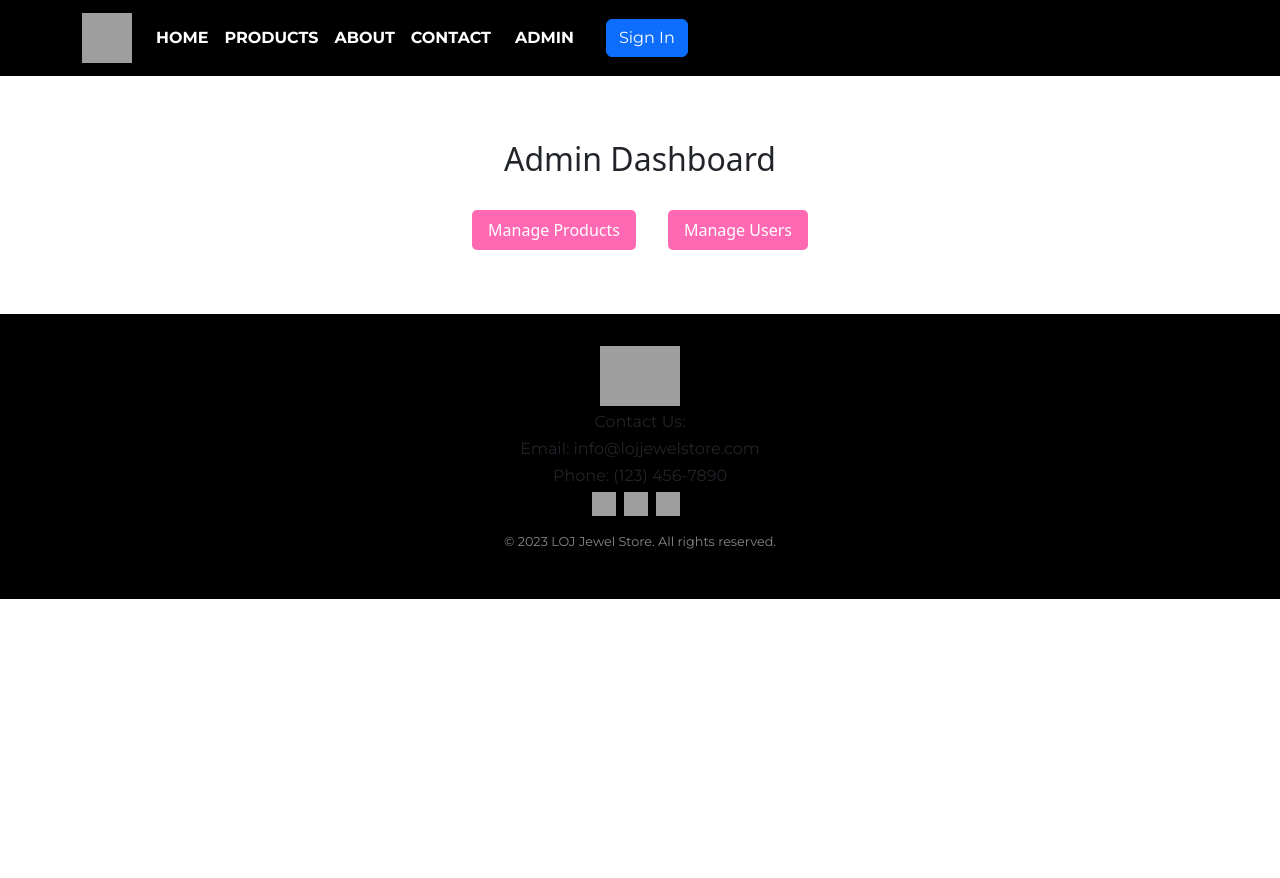
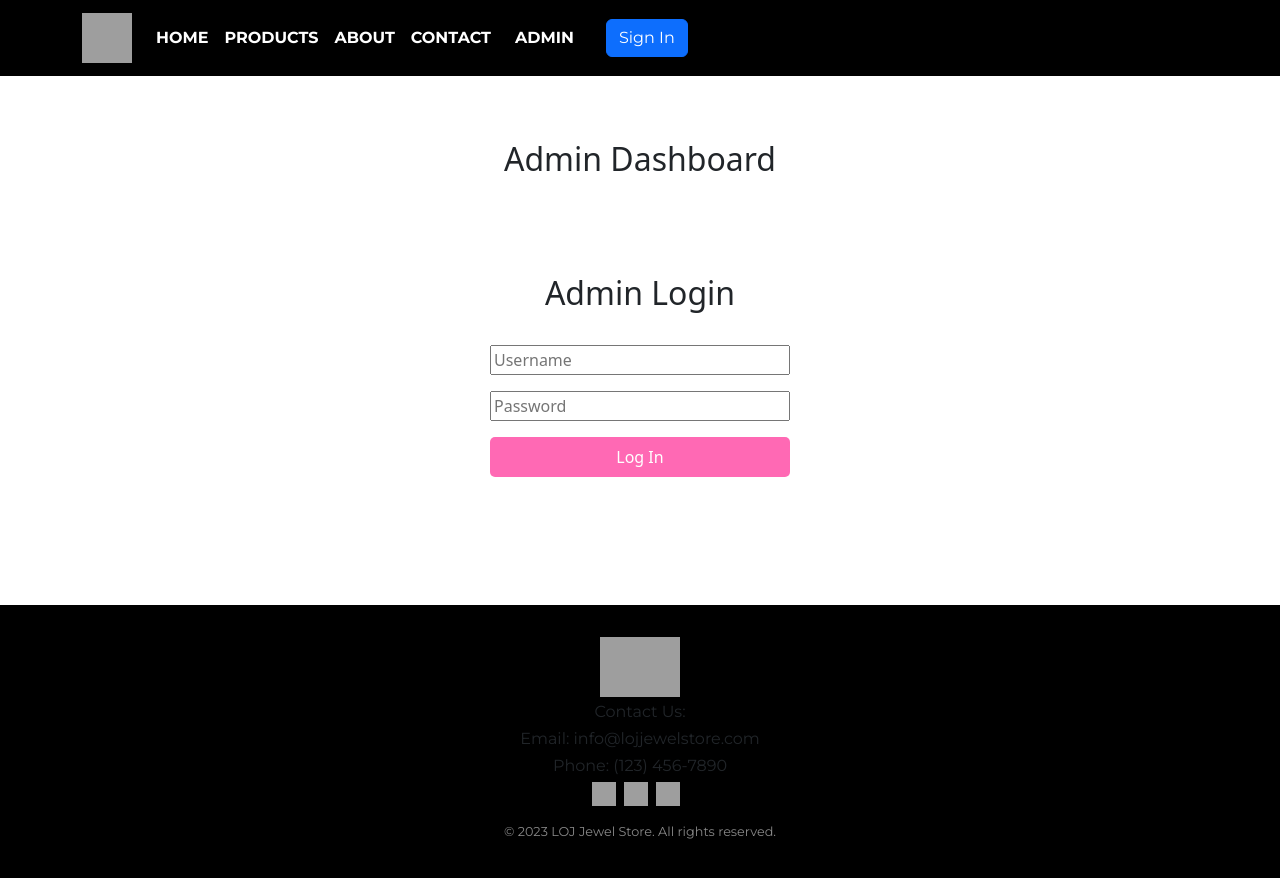
Before and after one commit to OlwethuB/Node-fullStack-project, a Vue app in the folder frontend/: page /admin in a window 1280 px wide. Shown: the top 878 px of the page. Before the commit the page ends 800 px from the top, so only its background shows below. Built offline with nearby package versions, Linux system fonts and the light colour scheme; grey boxes are pictures that could not be loaded.

Commit message:
Password

```diff
--- a/frontend/src/views/Admin.vue
+++ b/frontend/src/views/Admin.vue
@@ -1,22 +1,38 @@
 <template>
   <div class="admin">
     <h2 class="section-title">Admin Dashboard</h2>
-    <div class="admin-actions">
-      <router-link to="/admin/products" class="btn"
+    <div v-if="loggedIn" class="admin-actions">
+      <router-link to="/admin/products" class="btn btn-admin"
         >Manage Products</router-link
       >
-      <router-link to="/admin/users" class="btn">Manage Users</router-link>
+      <router-link to="/admin/users" class="btn btn-admin"
+        >Manage Users</router-link
+      >
       <!-- Add other links as needed -->
     </div>
-
+    <admin-login v-else @login="handleLogin"></admin-login>
     <!-- Router view to display the nested components based on the route -->
     <router-view />
   </div>
 </template>
 
 <script>
+import AdminLogin from './AdminLogin.vue';
+
 export default {
-  // Your component options
+  components: {
+    AdminLogin,
+  },
+  data() {
+    return {
+      loggedIn: false,
+    };
+  },
+  methods: {
+    handleLogin(isLoggedIn) {
+      this.loggedIn = isLoggedIn;
+    },
+  },
 };
 </script>
 
@@ -39,7 +55,7 @@ export default {
   margin-top: 2rem;
 }
 
-.btn {
+.btn-admin {
   background-color: #ff69b4;
   color: white;
   padding: 0.5rem 1rem;
@@ -51,7 +67,7 @@ export default {
   transition: background-color 0.3s ease;
 }
 
-.btn:hover {
+.btn-admin:hover {
   background-color: #ff3385;
 }
 </style>
--- /dev/null
+++ b/frontend/src/views/AdminLogin.vue
@@ -0,0 +1,67 @@
+<template>
+  <div class="admin-login">
+    <h2 class="section-title">Admin Login</h2>
+    <div class="login-form">
+      <input v-model="username" type="text" placeholder="Username" />
+      <input v-model="password" type="password" placeholder="Password" />
+      <button class="btn btn-primary" @click="login">Log In</button>
+    </div>
+  </div>
+</template>
+
+<script>
+export default {
+  data() {
+    return {
+      username: '',
+      password: '',
+    };
+  },
+  methods: {
+    login() {
+      // Simulate basic authentication (replace with your real logic)
+      if (this.username === 'Liyabona Mxhalisa' && this.password === '12') {
+        this.$emit('login', true); // Emit a login event with a true value
+      } else {
+        alert('Invalid username or password');
+      }
+    },
+  },
+};
+</script>
+
+<style scoped>
+.admin-login {
+  padding: 4rem 0;
+  text-align: center;
+}
+
+.section-title {
+  font-size: 2rem;
+  margin-bottom: 2rem;
+}
+
+.login-form {
+  display: flex;
+  flex-direction: column;
+  gap: 1rem;
+  max-width: 300px;
+  margin: 0 auto;
+}
+
+.btn-primary {
+  background-color: #ff69b4;
+  color: white;
+  padding: 0.5rem 1rem;
+  border: none;
+  border-radius: 5px;
+  text-align: center;
+  text-decoration: none;
+  cursor: pointer;
+  transition: background-color 0.3s ease;
+}
+
+.btn-primary:hover {
+  background-color: #ff3385;
+}
+</style>
```
